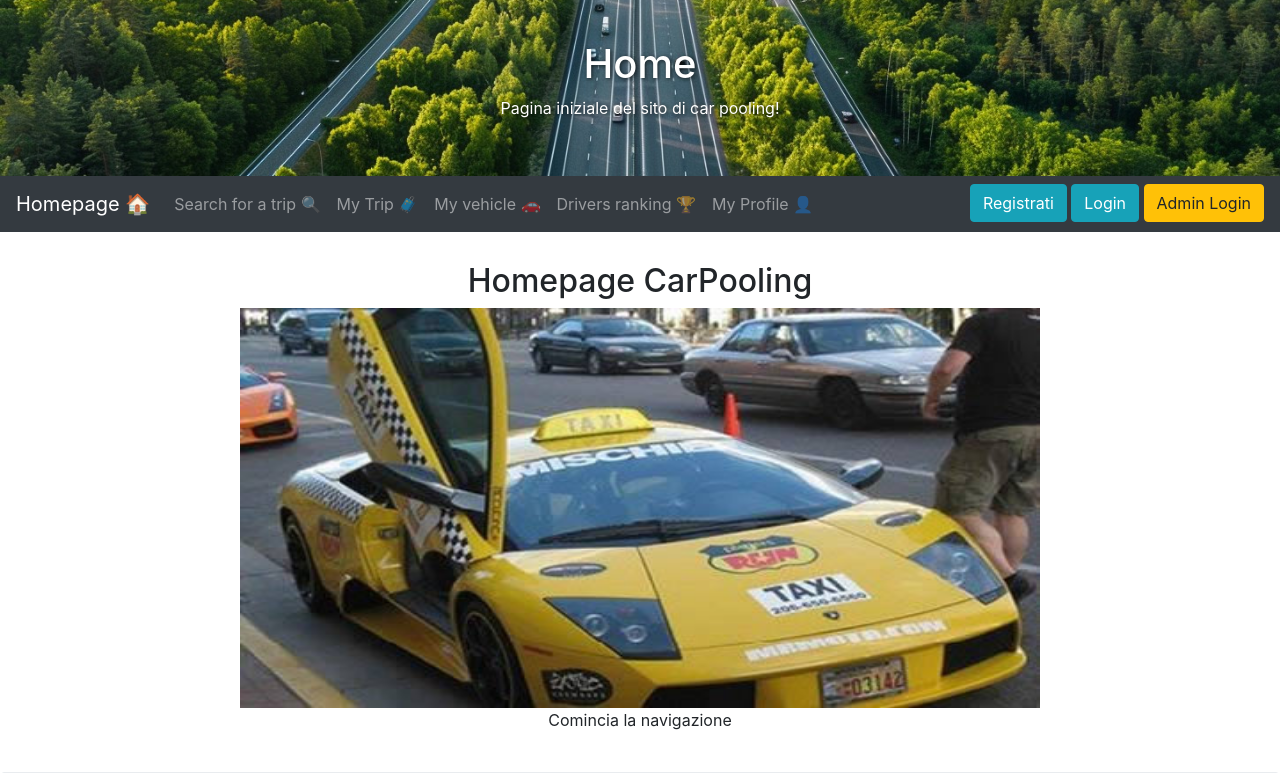
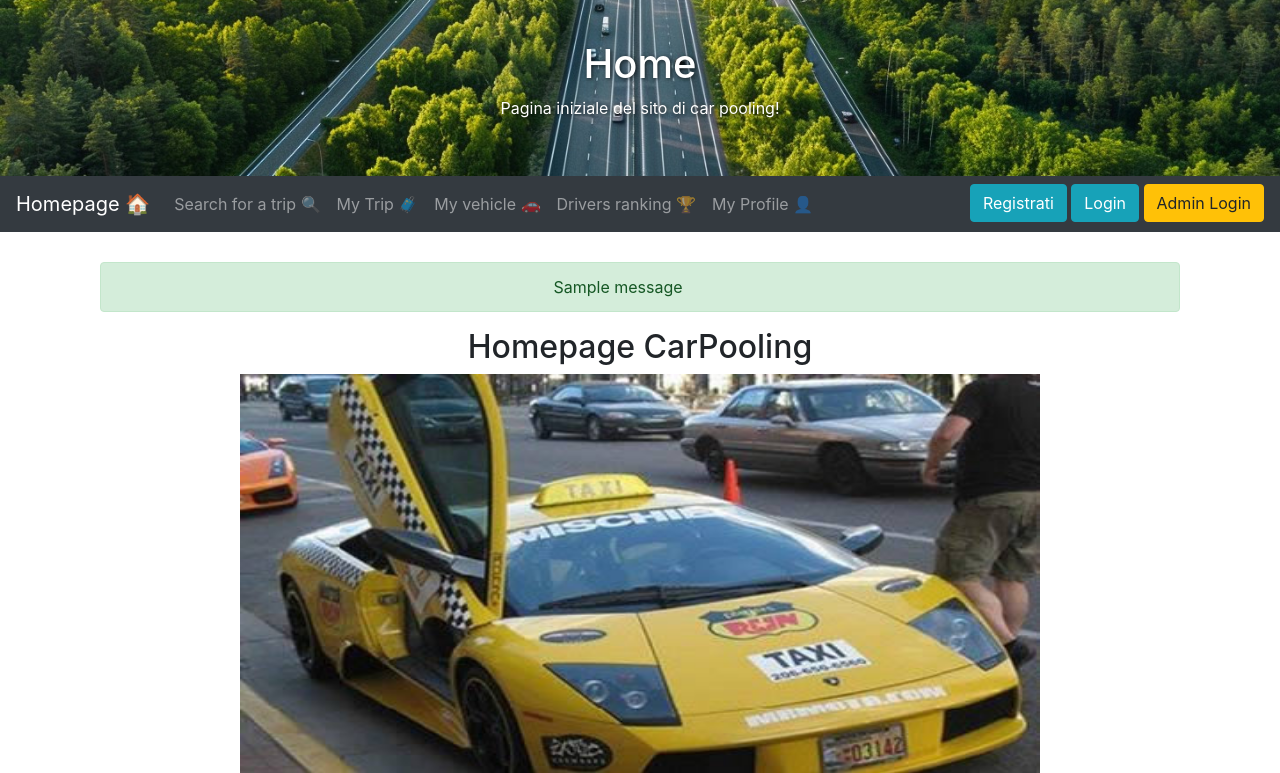
Before and after one commit to lucaAnza/CarPooling_website, a Django app: page /gestione/trips/1 in a window 1280 px wide. Shown: the top 773 px of the page. Run offline with Django 5.2, Linux system fonts and the light colour scheme; one stand-in notice (Sample message) is shown; some libraries are stand-ins or nearby versions.

Commit message:
Create alert success system (Homepage)

```diff
--- a/CarPooling/gestione/views.py
+++ b/CarPooling/gestione/views.py
@@ -385,6 +385,9 @@ class CreateReviewView(GroupRequiredMixin, CreateView):
             form.add_error(None, "The specified ride does not exist for the logged user!")
             return self.form_invalid(form)
         #TODO -> ADD Review at the Ride (using id)
+
+        # Add a success message
+        messages.success(self.request, "Review added successfully!")
         return super().form_valid(form)
 
 #-----------------------------------------------------------------------
--- a/CarPooling/templates/basebs.html
+++ b/CarPooling/templates/basebs.html
@@ -206,6 +206,5 @@
     {%  endblock %}
   </div>
 
-
   </body>
   </html>
--- a/CarPooling/templates/home.html
+++ b/CarPooling/templates/home.html
@@ -14,6 +14,16 @@
 
 {% block content %}
 
+{% if messages %}
+      <div class="container mt-4">
+          {% for message in messages %}
+              <div class="alert alert-{{ message.tags }} alert-dismissible fade show" role="alert">
+                  {{ message }}
+              </div>
+          {% endfor %}
+      </div>
+{% endif %}
+
 <h2>Homepage CarPooling</h2>
 <img src="{% static '/img/taxi_ferrari.jpg' %}" width="800"  height="400px" alt="taxi">
 <p>Comincia la navigazione</p>
```
Also changed, not shown: CarPooling/db.sqlite3.
